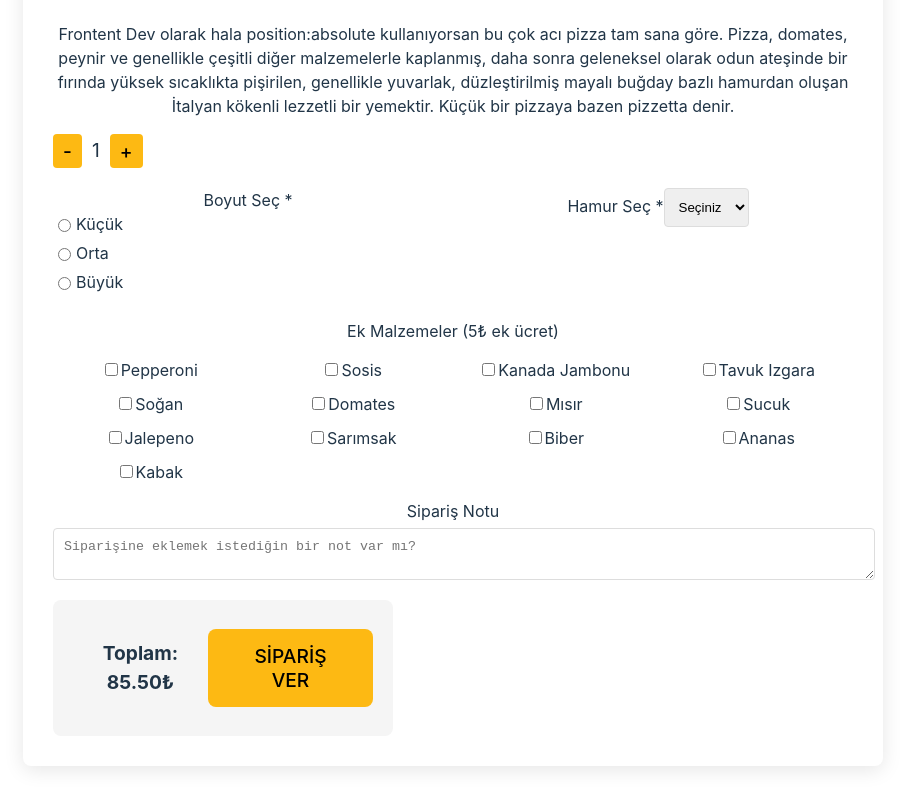
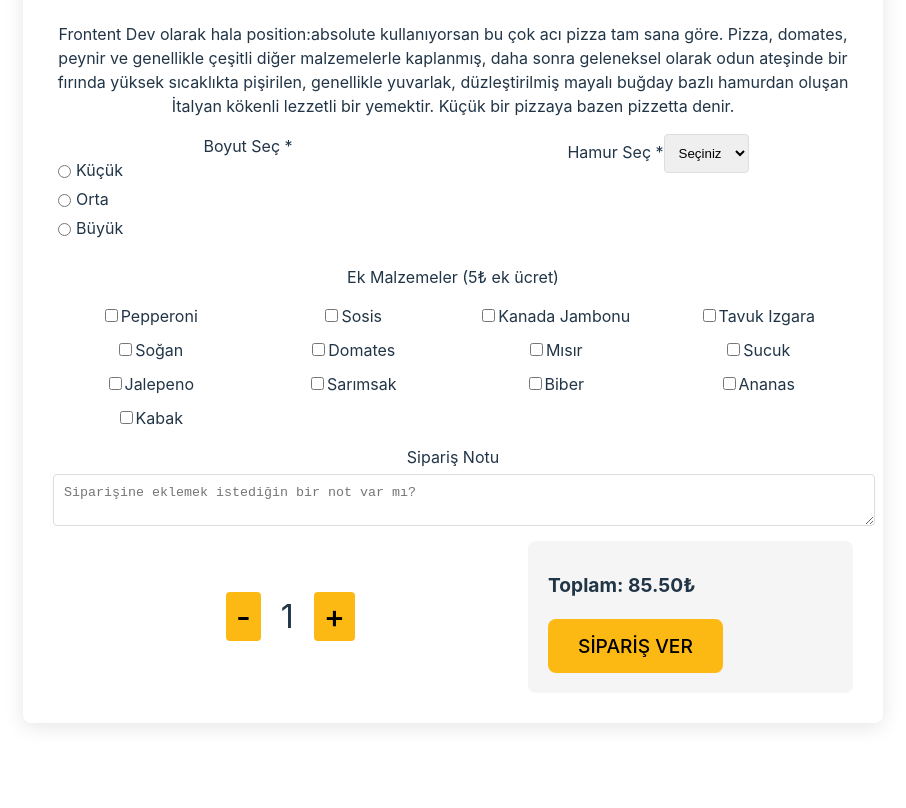
Before and after one commit to mdhazar/pizza-order, a React (Vite) app: page /siparisformu in a window 1280 px wide. Shown: the part 500-1308 px from the top of the page, without its empty margins (187-1093 px from the left). Built offline with nearby package versions, Linux system fonts and the light colour scheme.

Commit message:
button fix

```diff
--- a/src/pages/SiparisFormu.jsx
+++ b/src/pages/SiparisFormu.jsx
@@ -143,21 +143,24 @@ const RadioInput = styled.input`
 const CounterContainer = styled.div`
   display: flex;
   align-items: center;
-  margin-bottom: 20px;
+  justify-content: center;
+  gap: 10px;
+  width: 500px;
 `;
 
 const CounterButton = styled.button`
   background-color: #FDB913;
   color: #000;
+  padding: 40px;
   border: none;
   border-radius: 4px;
-  font-size: 1.2em;
+  font-size: 2em;
   cursor: pointer;
   padding: 5px 10px;
 `;
 
 const CounterValue = styled.span`
-  font-size: 1.2em;
+  font-size: 2em;
   margin: 0 10px;
 `;
 
@@ -165,16 +168,25 @@ const OrderSummary = styled.div`
   background-color: #f5f5f5;
   padding: 20px;
   border-radius: 8px;
-  margin-top: 20px;
   width: 300px;
   display: flex;
-  justify-content: space-between;
-  align-items: center;
+  flex-direction: column;
+  justify-content: center;
+  align-items: flex-start;
 `;
 
 const TotalPrice = styled.p`
   font-size: 1.2em;
   font-weight: bold;
+  margin-top: 10px;
+
+`;
+const OrderSection = styled.div`
+  display: flex;
+  justify-content: space-between;
+  align-items: center;
+
+  width: 100%;
 `;
 
 
@@ -225,11 +237,7 @@ function SiparisFormu() {
           <Rating>4.9 (200)</Rating>
         </PriceRatingContainer>
         <p>Frontent Dev olarak hala position:absolute kullanıyorsan bu çok acı pizza tam sana göre. Pizza, domates, peynir ve genellikle çeşitli diğer malzemelerle kaplanmış, daha sonra geleneksel olarak odun ateşinde bir fırında yüksek sıcaklıkta pişirilen, genellikle yuvarlak, düzleştirilmiş mayalı buğday bazlı hamurdan oluşan İtalyan kökenli lezzetli bir yemektir. Küçük bir pizzaya bazen pizzetta denir.</p>
-        <CounterContainer>
-          <CounterButton onClick={decrementQuantity}>-</CounterButton>
-          <CounterValue>{quantity}</CounterValue>
-          <CounterButton onClick={incrementQuantity}>+</CounterButton>
-        </CounterContainer>
+
         <SizeAndDoughContainer>
           <SizeSelection>
             <Label>Boyut Seç *</Label>
@@ -303,10 +311,17 @@ function SiparisFormu() {
           />
         </FormField>
 
-        <OrderSummary>
-          <TotalPrice>Toplam: {totalPrice.toFixed(2)}₺</TotalPrice>
-          <OrderButton onClick={handleSubmitOrder}>SİPARİŞ VER</OrderButton>
-        </OrderSummary>
+        <OrderSection>
+          <CounterContainer>
+            <CounterButton onClick={decrementQuantity}>-</CounterButton>
+            <CounterValue>{quantity}</CounterValue>
+            <CounterButton onClick={incrementQuantity}>+</CounterButton>
+          </CounterContainer>
+          <OrderSummary>
+            <TotalPrice>Toplam: {totalPrice.toFixed(2)}₺</TotalPrice>
+            <OrderButton onClick={handleSubmitOrder}>SİPARİŞ VER</OrderButton>
+          </OrderSummary>
+        </OrderSection>
       </FormContainer>
     </div>
   );
```
